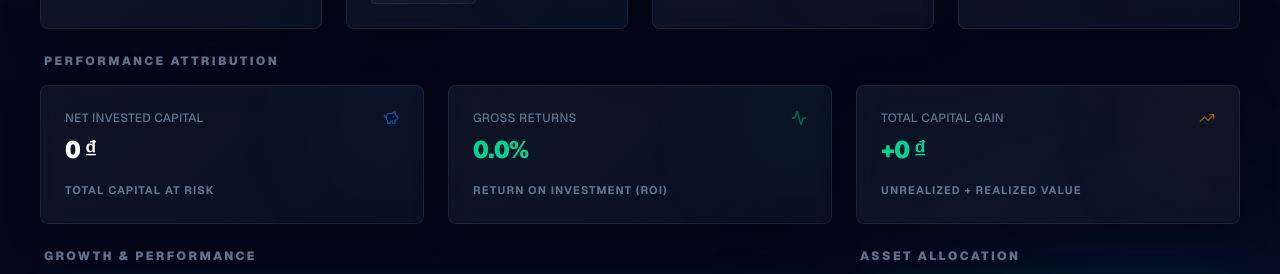
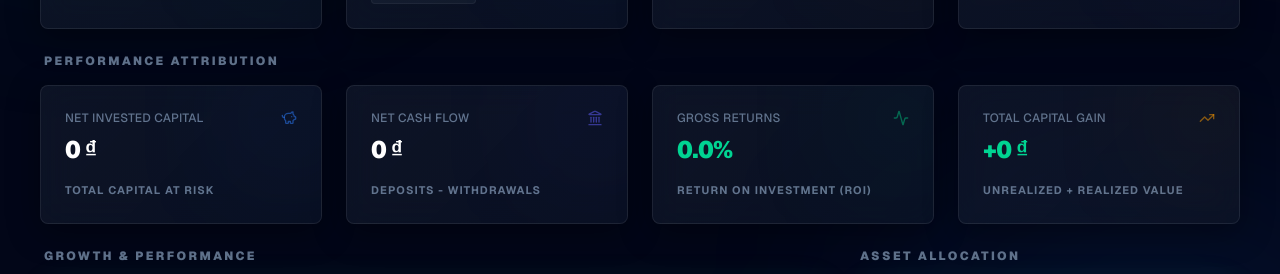
Before and after one commit to acmis1/portfolio-tracker, a Next.js app: page / in a window 1280 px wide. Shown: the part 344-618 px from the top of the page. Built offline with nearby package versions, Linux system fonts and the light colour scheme; no server answers.

Commit message:
fix(backend): synchronize Prisma client and resolve TargetAllocation type constraints

```diff
--- a/src/features/portfolio/actions/allocations.ts
+++ b/src/features/portfolio/actions/allocations.ts
@@ -1,6 +1,7 @@
 'use server'
 
 import { prisma } from "@/lib/db"
+import { Prisma } from "@prisma/client"
 import { auth } from "@clerk/nextjs/server"
 import { revalidatePath } from "next/cache"
 import { z } from "zod"
@@ -22,44 +23,30 @@ export async function upsertTargetAllocation(input: TargetAllocationInput) {
   const data = targetAllocationSchema.parse(input)
 
   try {
-    if (data.id) {
-      await prisma.targetAllocation.update({
-        where: { id: data.id, userId },
-        data: {
+    // Determine the unique selector based on type
+    const where: Prisma.TargetAllocationWhereUniqueInput = data.id
+      ? { id: data.id }
+      : data.type === 'SYMBOL'
+        ? { userId_symbol: { userId, symbol: data.symbol! } }
+        : { userId_assetClass: { userId, assetClass: data.assetClass! } };
+
+    await prisma.targetAllocation.upsert({
+      where,
+      update: {
         type: data.type,
         symbol: data.symbol,
         assetClass: data.assetClass,
-          targetWeight: data.targetWeight
-        }
-      })
-    } else {
-      // Check for duplicates
-      const existing = await prisma.targetAllocation.findFirst({
-        where: {
-          userId,
-          type: data.type,
-          symbol: data.symbol,
-          assetClass: data.assetClass
-        }
-      })
-
-      if (existing) {
-        await prisma.targetAllocation.update({
-          where: { id: existing.id },
-          data: { targetWeight: data.targetWeight }
-        })
-      } else {
-        await prisma.targetAllocation.create({
-          data: {
+        targetWeight: Number(data.targetWeight),
+        userId // Ensure userId is preserved
+      },
+      create: {
         userId,
         type: data.type,
         symbol: data.symbol,
         assetClass: data.assetClass,
-            targetWeight: data.targetWeight
+        targetWeight: Number(data.targetWeight)
       }
     })
-      }
-    }
 
     revalidatePath('/rebalance')
     return { success: true }
--- a/src/features/portfolio/actions/rebalance.ts
+++ b/src/features/portfolio/actions/rebalance.ts
@@ -1,6 +1,7 @@
 'use server'
 
 import { prisma } from "@/lib/db";
+import { Prisma } from "@prisma/client";
 import { getCashBalanceInternal } from "@/features/cash/actions";
 import { auth } from "@clerk/nextjs/server";
 import { calculateRebalancePlan, Holding, Target, RebalancePlan, RebalanceNode } from "@/lib/math/rebalance";
@@ -13,21 +14,20 @@ import { getPortfolioSummaryInternal } from "../utils";
  * Enforces macro-bucket aggregation for Core/Satellite strategy.
  */
 function getBucketName(assetClass: string) {
-  let bucketName = assetClass;
-  if (['INDIVIDUAL_STOCK', 'ETF', 'STOCK_FUND'].includes(assetClass)) {
-    bucketName = 'Equities (Funds)';
+  if (['ETF', 'STOCK_FUND'].includes(assetClass)) {
+    return 'Equities (Funds)';
   } else if (assetClass === 'BOND_FUND') {
-    bucketName = 'Fixed Income';
+    return 'Fixed Income';
   } else if (assetClass === 'CRYPTO') {
-    bucketName = 'Cryptocurrency';
+    return 'Cryptocurrency';
   } else if (assetClass === 'REAL_ESTATE') {
-    bucketName = 'Real Estate';
+    return 'Real Estate';
   } else if (assetClass === 'TERM_DEPOSIT') {
-    bucketName = 'Cash & Equivalents';
+    return 'Cash & Equivalents';
   } else if (assetClass === 'GOLD') {
-    bucketName = 'Commodities';
+    return 'Commodities';
   }
-  return bucketName;
+  return assetClass;
 }
 
 export type EnhancedRebalancePlan = RebalancePlan & {
@@ -100,7 +100,7 @@ export async function getRebalancePlan(): Promise<EnhancedRebalancePlan | null>
       value = currentQty * price;
     }
 
-    if (symbolTargetsSet.has(asset.symbol)) {
+    if (symbolTargetsSet.has(asset.symbol) || asset.assetClass === 'INDIVIDUAL_STOCK') {
       aggregatedHoldings.push({
         assetId: asset.id,
         symbol: asset.symbol,
@@ -116,6 +116,13 @@ export async function getRebalancePlan(): Promise<EnhancedRebalancePlan | null>
         value: existing.value + value
       });
     }
+  });
+
+  // Add liquid cash to 'Cash & Equivalents' bucket
+  const cashBucket = 'Cash & Equivalents';
+  const existingCash = classAggregationMap.get(cashBucket) || { value: 0 };
+  classAggregationMap.set(cashBucket, {
+    value: existingCash.value + cashBalance
   });
 
   classAggregationMap.forEach((data, bucketName) => {
@@ -190,17 +197,20 @@ export async function updateTargetWeight(key: string, newWeight: number) {
         await prisma.targetAllocation.deleteMany({ where: { userId, assetClass: value } });
       }
     } else {
+      const weight = Number(newWeight);
       if (type === 'SYMBOL') {
+        const where: Prisma.TargetAllocationWhereUniqueInput = { userId_symbol: { userId, symbol: value } };
         await prisma.targetAllocation.upsert({
-          where: { userId_symbol: { userId, symbol: value } },
-          update: { targetWeight: newWeight, type: 'SYMBOL' },
-          create: { userId, symbol: value, targetWeight: newWeight, type: 'SYMBOL' }
+          where,
+          update: { targetWeight: weight, type: 'SYMBOL' },
+          create: { userId, symbol: value, targetWeight: weight, type: 'SYMBOL' }
         });
       } else if (type === 'CLASS') {
+        const where: Prisma.TargetAllocationWhereUniqueInput = { userId_assetClass: { userId, assetClass: value } };
         await prisma.targetAllocation.upsert({
-          where: { userId_assetClass: { userId, assetClass: value } },
-          update: { targetWeight: newWeight, type: 'CLASS' },
-          create: { userId, assetClass: value, targetWeight: newWeight, type: 'CLASS' }
+          where,
+          update: { targetWeight: weight, type: 'CLASS' },
+          create: { userId, assetClass: value, targetWeight: weight, type: 'CLASS' }
         });
       }
     }
@@ -222,7 +232,7 @@ export async function executeRebalancePlan(nodes: RebalanceNode[]) {
   if (actionable.length === 0) return { success: false, error: "No actionable trades found" };
 
   try {
-    await prisma.$transaction(async (tx: any) => {
+    await prisma.$transaction(async (tx) => {
       for (const node of actionable) {
         const parts = node.key.split(':');
         let type = parts[0];
@@ -253,10 +263,13 @@ export async function executeRebalancePlan(nodes: RebalanceNode[]) {
           }, 0);
 
           for (const asset of classAssets) {
-            const qty = asset.transactions.reduce((acc: number, t: any) => t.type === 'BUY' ? acc + t.quantity : acc - t.quantity, 0);
+            const currentQty = asset.transactions.reduce((acc: number, t) =>
+              t.type === 'BUY' ? acc + t.quantity : acc - t.quantity, 0);
             const price = asset.prices[0]?.closePrice || 0;
-            const share = totalValue > 0 ? (qty * price) / totalValue : (1 / classAssets.length);
+            const assetValue = currentQty * price;
+            const share = totalValue > 0 ? assetValue / totalValue : (1 / classAssets.length);
             const amount = node.deltaCash * share;
+
             if (Math.abs(amount) >= 1) {
               await executeTrade(tx, userId, asset.id, asset.symbol, amount, price);
             }
--- a/src/features/portfolio/components/performance-attribution.tsx
+++ b/src/features/portfolio/components/performance-attribution.tsx
@@ -22,7 +22,7 @@ export function PerformanceAttribution({ summary }: PerformanceAttributionProps)
   const grossReturns = totalInvested > 0 ? (totalCapitalGain / totalInvested) * 100 : 0;
 
   return (
-    <div className="grid gap-6 grid-cols-1 md:grid-cols-3">
+    <div className="grid gap-6 grid-cols-1 md:grid-cols-2 lg:grid-cols-4">
       {/* 1. Net Invested Capital */}
       <Card className="glass-premium hover-lift relative overflow-hidden transition-all duration-300 border-white/5">
         <div className="absolute -right-4 -top-4 h-24 w-24 rounded-full bg-blue-500/10 blur-3xl" />
@@ -40,6 +40,27 @@ export function PerformanceAttribution({ summary }: PerformanceAttributionProps)
           </div>
           <div className="text-[11px] font-bold text-slate-500 uppercase tracking-widest">
             Total Capital at Risk
+          </div>
+        </CardContent>
+      </Card>
+
+      {/* 2. Net Cash Flow */}
+      <Card className="glass-premium hover-lift relative overflow-hidden transition-all duration-300 border-white/5">
+        <div className="absolute -right-4 -top-4 h-24 w-24 rounded-full bg-indigo-500/10 blur-3xl" />
+        <CardHeader className="pb-2">
+          <div className="flex items-center justify-between">
+            <CardDescription className="text-slate-400 font-medium tracking-wide uppercase text-xs">
+              Net Cash Flow
+            </CardDescription>
+            <Landmark className="h-4 w-4 text-indigo-500/50" />
+          </div>
+        </CardHeader>
+        <CardContent>
+          <div className="mb-4 text-2xl font-black tracking-tight text-white tabular-nums">
+            {formatVND(netCashFlow)}
+          </div>
+          <div className="text-[11px] font-bold text-slate-500 uppercase tracking-widest">
+            Deposits - Withdrawals
           </div>
         </CardContent>
       </Card>
```
Lines whose indentation alone changed are shown as unchanged.
